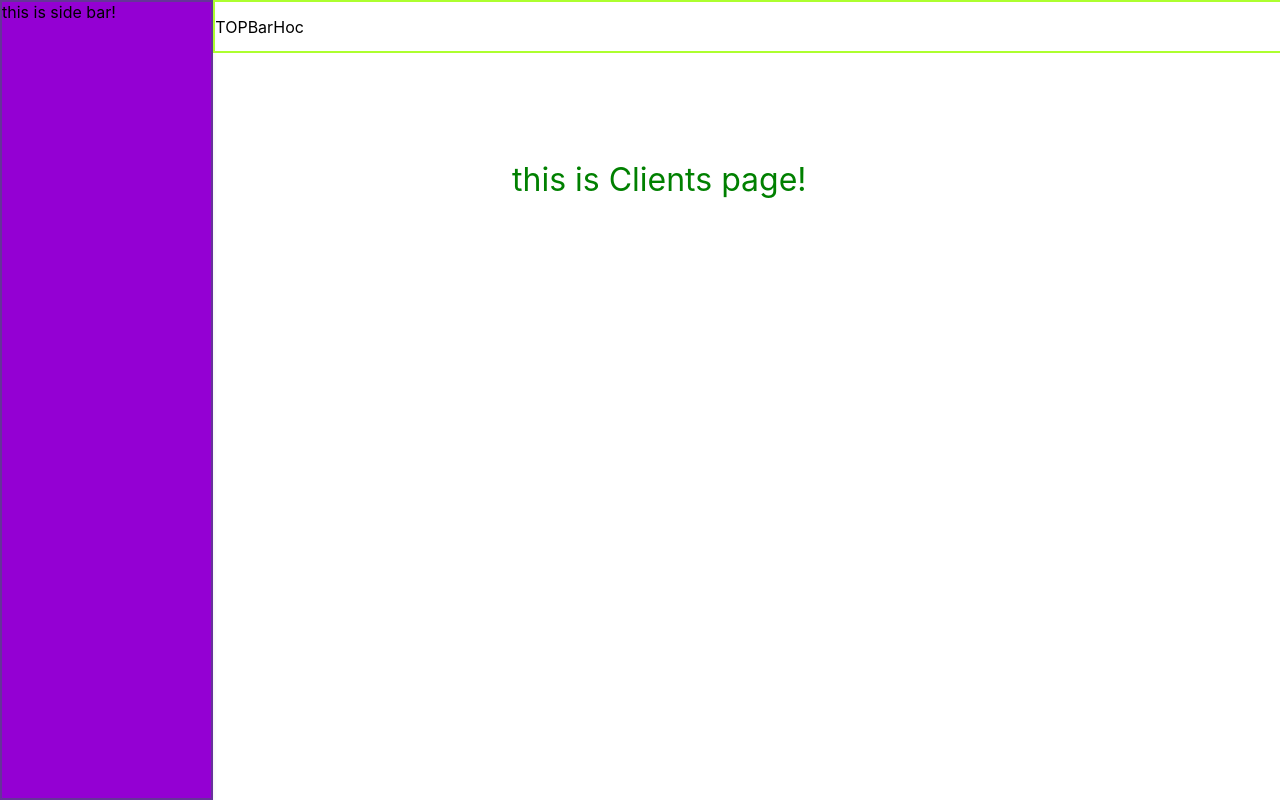
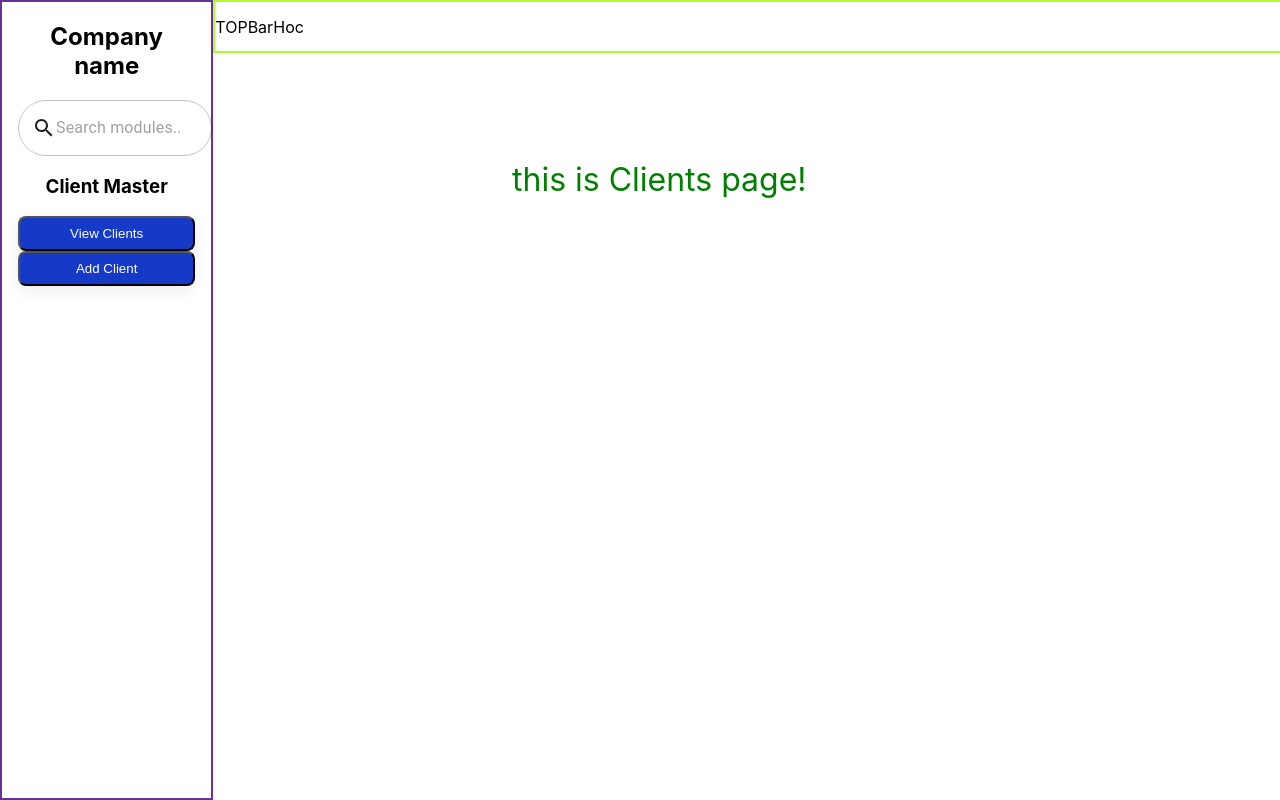
Before and after one commit to pr-a-s-h-a-n-t/DashBoard-UI, a React (Create React App) app in the folder dashboard/: page /clients in a window 1280 px wide. Shown: the top 800 px of the page. Built offline with nearby package versions, Linux system fonts and the light colour scheme.

Commit message:
side bar hoc content added!

```diff
--- a/dashboard/src/HOC/SideBarHOC/SideBarHOC.css
+++ b/dashboard/src/HOC/SideBarHOC/SideBarHOC.css
@@ -2,14 +2,49 @@
   display: flex;
   flex-direction: row;
   align-items: flex-start;
-  padding: 0px;
+  padding: 0px 16px;
 
+  flex-direction: column !important;
+
+  align-items: center !important;
   border: 2px solid rebeccapurple;
-  background-color: darkviolet !important;
+  /* background-color: darkviolet !important; */
   width: 336px !important;
   height: 100vh !important;
 
-  /* Card Shadow/01 */
-
   box-shadow: 0px 1px 5px rgba(3, 0, 55, 0.08);
 }
+
+.side_bar_container button input {
+
+
+display: flex;
+flex-direction: row;
+align-items: center;
+padding: 12px 16px;
+gap: 8px;
+width: 304px;
+height: 40px;
+background: #FFFFFF;
+border: 1px solid #E6E6E6;
+border-radius: 24px;
+
+}
+
+.side_bar_container button {
+  display: flex;
+  flex-direction: row;
+  align-items: center;
+  justify-content: center;
+  padding: 8px 16px;
+  gap: 12px;
+  width: 100%;
+  background: #153ac7;
+  color: #FFFFFF;
+  box-shadow: 0px 4px 16px rgba(3, 0, 55, 0.08);
+  border-radius: 8px;
+  flex: none;
+  order: 0;
+  align-self: stretch;
+  flex-grow: 0;
+}
--- a/dashboard/src/HOC/SideBarHOC/SideBarHOC.js
+++ b/dashboard/src/HOC/SideBarHOC/SideBarHOC.js
@@ -1,17 +1,42 @@
-import { Grid } from "@mui/material";
+import { Button, Grid, TextField, Typography } from "@mui/material";
 import React from "react";
 import TOPBarHoc from "../TopBarHOC/TOPBarHoc";
 import "./SideBarHOC.css";
-
+import SearchIcon from "@mui/icons-material/Search";
 function SideBarHOC({ children }) {
   return (
     <Grid container maxWidth={"100%"}>
       <Grid item md={2} className="side_bar_container">
-        this is side bar!
+        <h2>Company name</h2>
+        <TextField
+          sx={{
+            fieldset: {
+              borderRadius: "96px",
+
+              alignTtems: "center",
+              padding: "12px 16px",
+              // gap: "8px",
+
+              width: "90%",
+
+            },
+          }}
+          placeholder="Search modules..."
+          InputProps={{
+            startAdornment: <SearchIcon />,
+
+            style: {
+              paddingRight: " 0 ",
+            },
+          }}
+        />
+        <h3>Client Master</h3>
+        <button>View Clients</button>
+        <button>Add Client</button>
       </Grid>
 
       <Grid item md={9}>
-      <TOPBarHoc />
+        <TOPBarHoc />
         {children}
       </Grid>
     </Grid>
```
